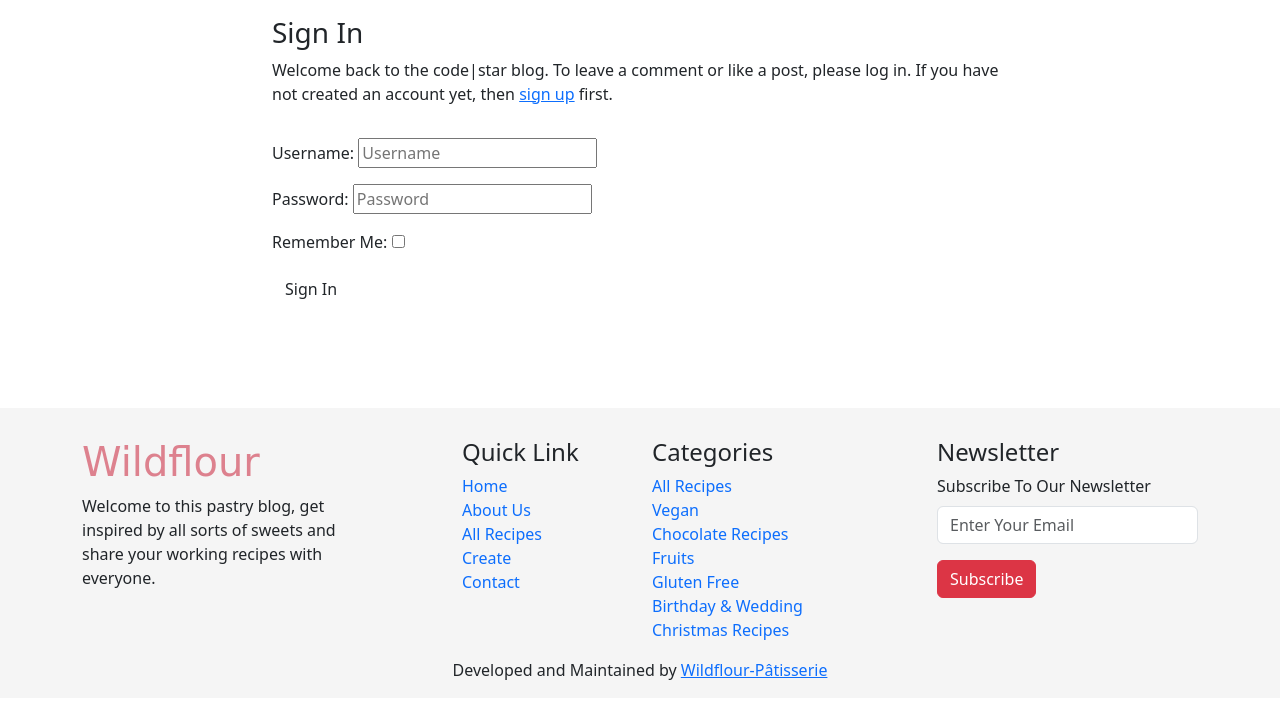
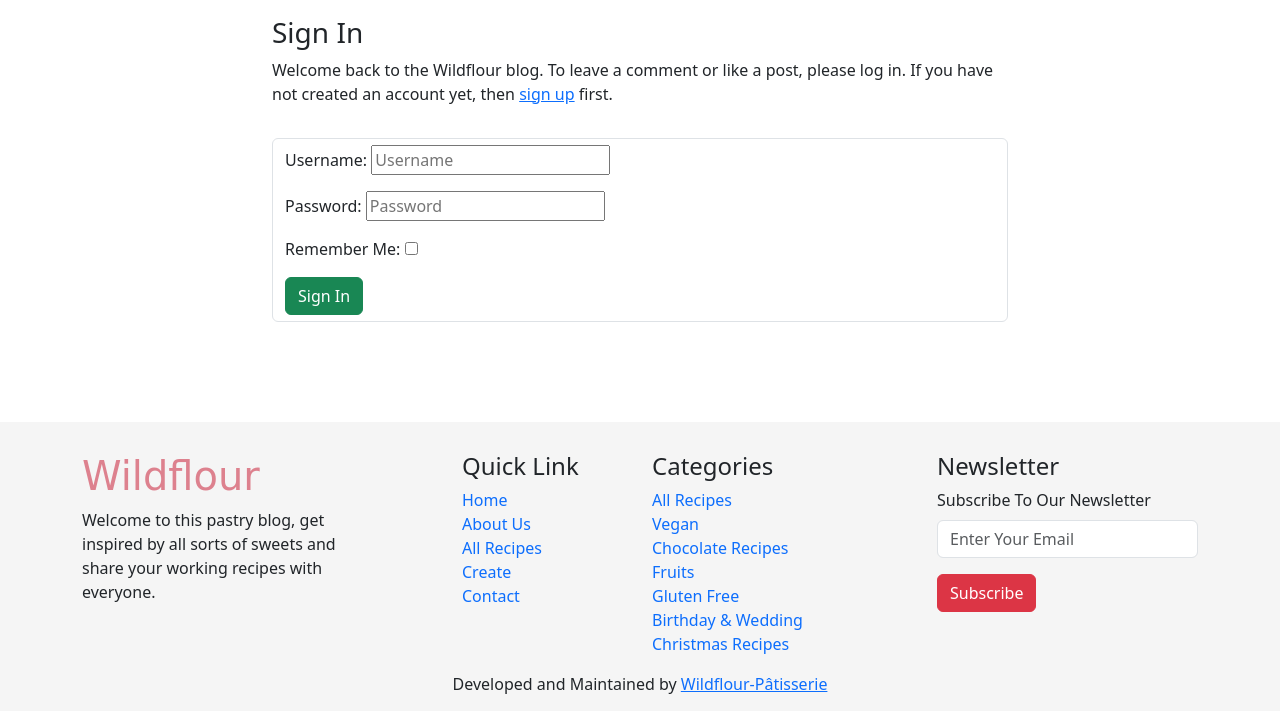
Before and after one commit to Code-Institute-Submissions/dimicoding-wildflour-blogue, a Django app: page /accounts/login/ in a window 1280 px wide. Shown: the part 151-862 px from the top of the page. Run offline with Django 3.2, Linux system fonts and the light colour scheme; some libraries are stand-ins or nearby versions; some web fonts are replaced.

Commit message:
Apply bootstrap classes to login/logout/signup forms

```diff
--- a/templates/account/login.html
+++ b/templates/account/login.html
@@ -12,20 +12,20 @@
     <div class="col-md-8 mt-3 offset-md-2">
       <h3>{% trans "Sign In" %}</h3>
 
-      <p>{% blocktrans %}Welcome back to the code|star blog. To leave a comment or like a post, please log in. If you
+      <p>{% blocktrans %}Welcome back to the Wildflour blog. To leave a comment or like a post, please log in. If you
         have not created an account yet, then <a class="link" href="{{ signup_url }}">sign up</a>
         first.{% endblocktrans %}</p>
     </div>
   </div>
-  <div class="row">
+  <div class="row ">
     <div class="col-md-8 mt-3 offset-md-2">
-      <form class="login" method="POST" action="{% url 'account_login' %}">
+      <form class="login form-control" method="POST" action="{% url 'account_login' %}">
         {% csrf_token %}
         {{ form.as_p }}
         {% if redirect_field_value %}
         <input type="hidden" name="{{ redirect_field_name }}" value="{{ redirect_field_value }}" />
         {% endif %}
-        <button class="btn btn-signup right" type="submit">{% trans "Sign In" %}</button>
+        <button class="btn btn-success" type="submit">{% trans "Sign In" %}</button>
       </form>
     </div>
   </div>
--- a/templates/account/logout.html
+++ b/templates/account/logout.html
@@ -10,7 +10,7 @@
         <div class="col-md-8 mt-3 offset-md-2">
             <h3>{% trans "Sign Out" %}</h3>
 
-      <p>{% trans 'Are you sure you want to sign out?' %}</p>
+            <p>{% trans 'Are you sure you want to leave?' %}</p>
         </div>
     </div>
     <div class="row">
@@ -21,7 +21,7 @@
                 {% if redirect_field_value %}
                 <input type="hidden" name="{{ redirect_field_name }}" value="{{ redirect_field_value }}" />
                 {% endif %}
-        <button class="btn btn-signup right" type="submit">{% trans 'Sign Out' %}</button>
+                <button class="btn btn-success" type="submit">{% trans 'Sign Out' %}</button>
             </form>
         </div>
     </div>
--- a/templates/account/signup.html
+++ b/templates/account/signup.html
@@ -16,13 +16,13 @@
   </div>
   <div class="row">
     <div class="col-md-8 mt-3 offset-md-2">
-      <form class="signup" id="signup_form" method="post" action="{% url 'account_signup' %}">
+      <form class="signup form-control id="signup_form" method="post" action="{% url 'account_signup' %}">
         {% csrf_token %}
         {{ form.as_p }}
         {% if redirect_field_value %}
         <input type="hidden" name="{{ redirect_field_name }}" value="{{ redirect_field_value }}" />
         {% endif %}
-        <button class="btn btn-signup right" type="submit">{% trans "Sign Up" %} &raquo;</button>
+        <button class="btn btn-success" type="submit">{% trans "Sign Up" %} &raquo;</button>
       </form>
     </div>
   </div>
```
Lines whose indentation alone changed are shown as unchanged.
